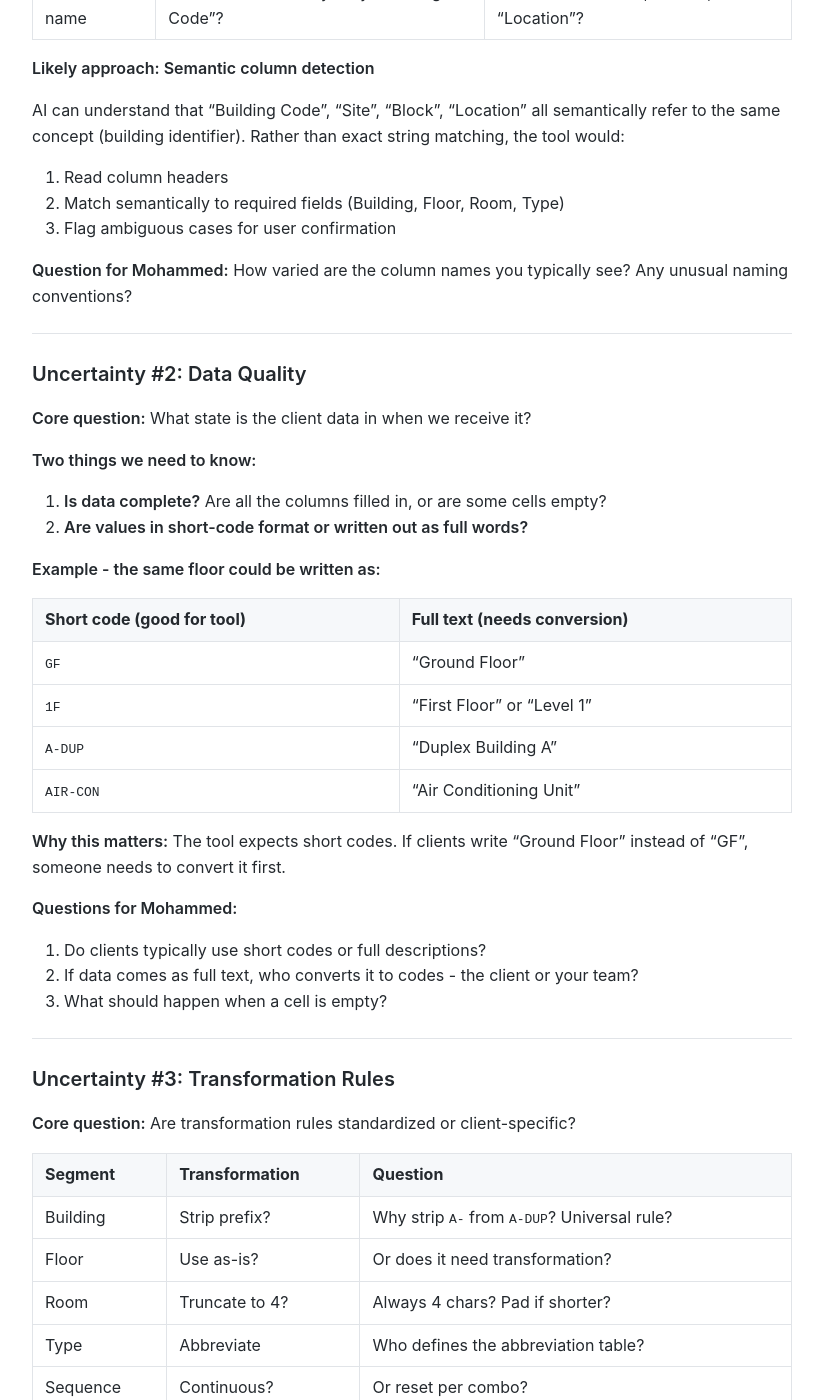
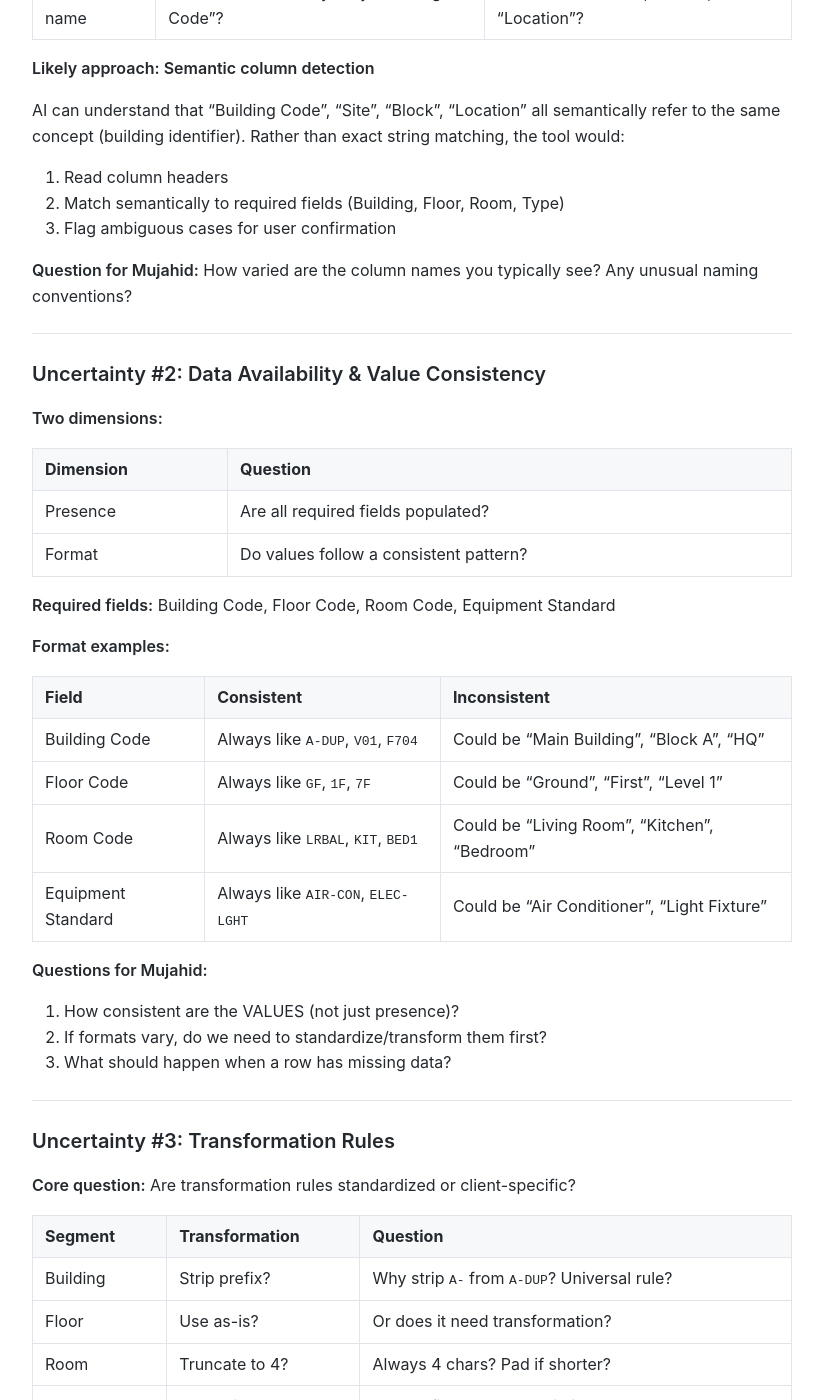
Before and after one commit to MariusWilsch/public-wilsch-ai-pages, a Jekyll site: the page built from project/archibus-fm-assistant/asset-code-generator-design.md, in a window 1280 px wide and 1400 px high, scrolled down 2405 px. Shown: the whole window, without its empty margins (228-1051 px from the left). Built offline with Jekyll 4.4.1, drawn with Linux system fonts in a browser that asks for light colours; our own code applies the rules of GitHub Pages for plain Markdown files; some of the changed text lies outside the part shown.

Commit message:
Sync from hippocampus 2026-01-25

```diff
--- a/project/archibus-fm-assistant/asset-code-generator-design.md
+++ b/project/archibus-fm-assistant/asset-code-generator-design.md
@@ -92,34 +92,34 @@ AI can understand that "Building Code", "Site", "Block", "Location" all semantic
 2. Match semantically to required fields (Building, Floor, Room, Type)
 3. Flag ambiguous cases for user confirmation
 
-**Question for Mohammed:** How varied are the column names you typically see? Any unusual naming conventions?
+**Question for Mujahid:** How varied are the column names you typically see? Any unusual naming conventions?
 
 ---
 
-### Uncertainty #2: Data Quality
+### Uncertainty #2: Data Availability & Value Consistency
 
-**Core question:** What state is the client data in when we receive it?
+**Two dimensions:**
 
-**Two things we need to know:**
+| Dimension | Question |
+|-----------|----------|
+| Presence | Are all required fields populated? |
+| Format | Do values follow a consistent pattern? |
 
-1. **Is data complete?** Are all the columns filled in, or are some cells empty?
-2. **Are values in short-code format or written out as full words?**
+**Required fields:** Building Code, Floor Code, Room Code, Equipment Standard
 
-**Example - the same floor could be written as:**
+**Format examples:**
 
-| Short code (good for tool) | Full text (needs conversion) |
-|---------------------------|------------------------------|
-| `GF` | "Ground Floor" |
-| `1F` | "First Floor" or "Level 1" |
-| `A-DUP` | "Duplex Building A" |
-| `AIR-CON` | "Air Conditioning Unit" |
+| Field | Consistent | Inconsistent |
+|-------|------------|--------------|
+| Building Code | Always like `A-DUP`, `V01`, `F704` | Could be "Main Building", "Block A", "HQ" |
+| Floor Code | Always like `GF`, `1F`, `7F` | Could be "Ground", "First", "Level 1" |
+| Room Code | Always like `LRBAL`, `KIT`, `BED1` | Could be "Living Room", "Kitchen", "Bedroom" |
+| Equipment Standard | Always like `AIR-CON`, `ELEC-LGHT` | Could be "Air Conditioner", "Light Fixture" |
 
-**Why this matters:** The tool expects short codes. If clients write "Ground Floor" instead of "GF", someone needs to convert it first.
-
-**Questions for Mohammed:**
-1. Do clients typically use short codes or full descriptions?
-2. If data comes as full text, who converts it to codes - the client or your team?
-3. What should happen when a cell is empty?
+**Questions for Mujahid:**
+1. How consistent are the VALUES (not just presence)?
+2. If formats vary, do we need to standardize/transform them first?
+3. What should happen when a row has missing data?
 
 ---
 
@@ -142,7 +142,7 @@ AI can understand that "Building Code", "Site", "Block", "Location" all semantic
 | Rules are universal | Encode once, use everywhere |
 | Rules are client-specific | Need configuration per project |
 
-**Question for Mohammed:** Are these transformation rules used EVERYWHERE, or did this client just happen to use these rules?
+**Question for Mujahid:** Are these transformation rules used EVERYWHERE, or did this client just happen to use these rules?
 
 ---
 
@@ -156,7 +156,7 @@ AI can understand that "Building Code", "Site", "Block", "Location" all semantic
 | New file | Create separate output file, preserve original |
 | Preview first | Show codes before saving, user approves |
 
-**Question for Mohammed:** What workflow do partners expect?
+**Question for Mujahid:** What workflow do partners expect?
 
 ---
 
@@ -173,7 +173,7 @@ AI can understand that "Building Code", "Site", "Block", "Location" all semantic
 | Two different equipment types can have same abbreviation | Need distinct abbreviation for each type |
 | Sequence number is the differentiator | Type can be identified from code alone |
 
-**Question for Mohammed:** Does each equipment type need its own unique abbreviation?
+**Question for Mujahid:** Does each equipment type need its own unique abbreviation?
 
 ---
 
@@ -195,7 +195,7 @@ Full example file: `/Users/verdant/Downloads/Sample Asset Data (1).xlsx`
 
 ---
 
-## Questions Summary for Mohammed
+## Questions Summary for Mujahid
 
 | # | Topic | Question |
 |---|-------|----------|
```
